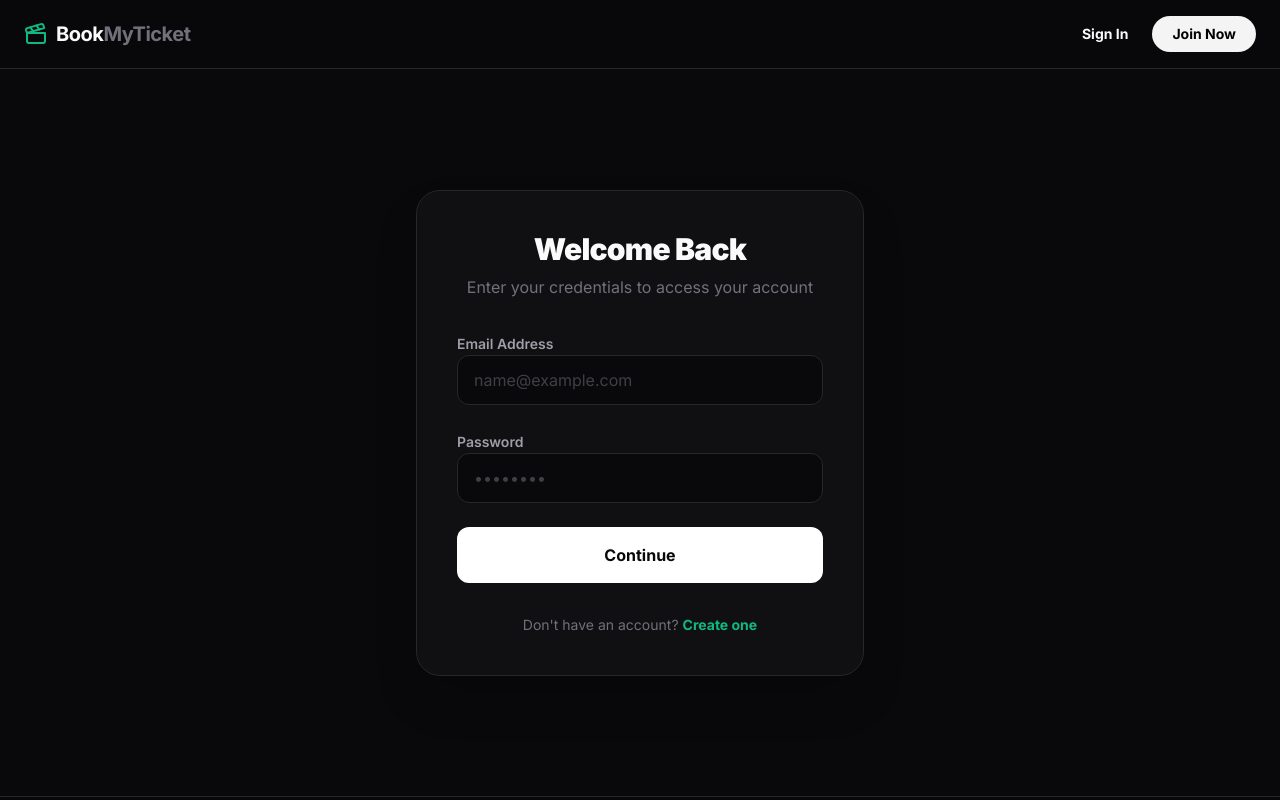
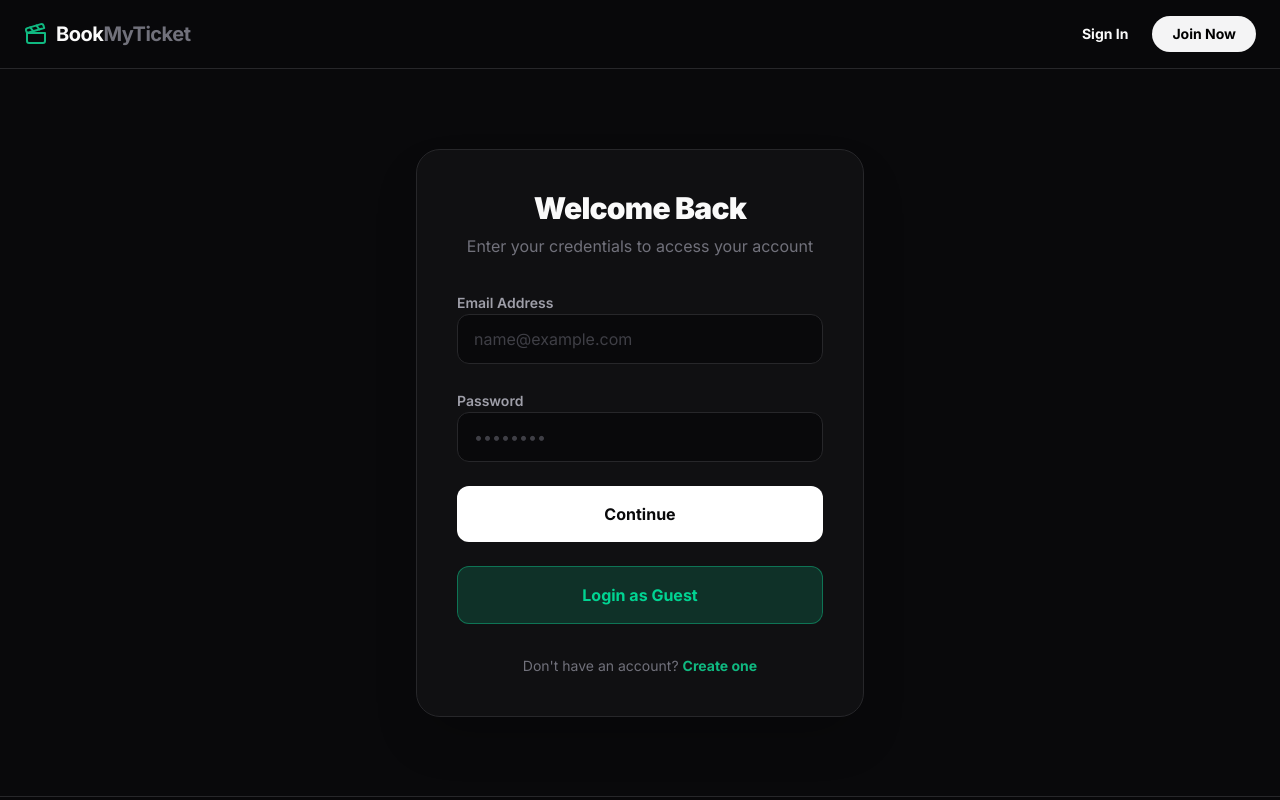
Before and after one commit to srvjha/book-my-ticket, a Next.js app in the folder frontend/: page /signin in a window 1280 px wide. Shown: the top 800 px of the page. Built offline with nearby package versions, Linux system fonts and the light colour scheme; no server answers.

Commit message:
feat: add guest login functionality with success message and redirect

```diff
--- a/frontend/app/signin/page.tsx
+++ b/frontend/app/signin/page.tsx
@@ -44,6 +44,34 @@ function SignInContent() {
       }
     } catch (err: any) {
       toast.error(err.response?.data?.message || "Login failed. Please try again.");
+    } finally {
+      setLoading(false);
+    }
+  };
+
+  const handleGuestLogin = async () => {
+    setLoading(true);
+    try {
+      const res = await apiClient.post("/api/v1/auth/signin", {
+        email: "alone@gmail.com",
+        password: "Single@f",
+      });
+      const data = res.data;
+      if (data.success) {
+        setToken(data.data.accessToken);
+        const userData = await checkAuth();
+        if (userData) {
+          toast.success(`Welcome, ${userData.username}!`);
+          // Update SWR cache globally
+          mutate("/api/v1/auth/me", userData);
+          const redirect = searchParams.get("redirect") || "/";
+          router.push(redirect);
+        }
+      } else {
+        toast.error(data.message || "Guest login failed");
+      }
+    } catch (err: any) {
+      toast.error(err.response?.data?.message || "Guest login failed. Please try again.");
     } finally {
       setLoading(false);
     }
@@ -101,6 +129,17 @@ function SignInContent() {
             >
               {loading ? "Signing in..." : "Continue"}
             </motion.button>
+
+            <motion.button
+              whileHover={{ scale: 1.01 }}
+              whileTap={{ scale: 0.99 }}
+              type="button"
+              onClick={handleGuestLogin}
+              disabled={loading}
+              className="w-full bg-emerald-500/20 text-emerald-400 font-bold py-4 rounded-xl hover:bg-emerald-500/30 border border-emerald-500/50 transition-all disabled:opacity-50"
+            >
+              {loading ? "Loading..." : "Login as Guest"}
+            </motion.button>
           </form>
 
           <div className="text-center text-sm">
```
